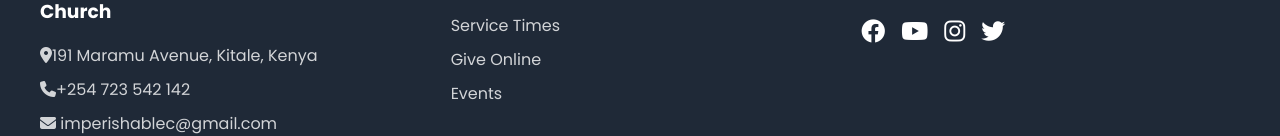
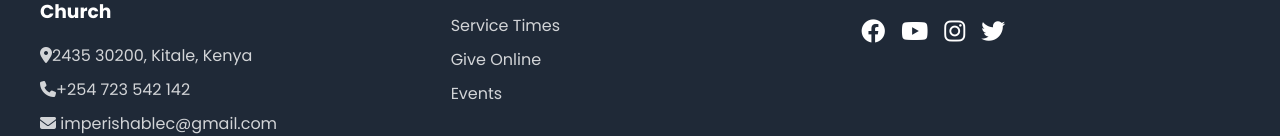
Before and after one commit to isaacnyongesa459-jpg/imperishable-church-website, a plain HTML site: page donate.html in a window 1280 px wide. Shown: the part 3096-3232 px from the top of the page. Drawn offline with Linux system fonts and the light colour scheme.

Commit message:
Update donate.html

```diff
--- a/donate.html
+++ b/donate.html
@@ -588,7 +588,7 @@
         <div class="footer-content">
             <div class="footer-section">
                 <h3>Imperishable Crown Bible Baptist Church</h3>
-                <p><i class="fas fa-map-marker-alt"></i>191 Maramu Avenue, Kitale, Kenya</p>
+                <p><i class="fas fa-map-marker-alt"></i>2435 30200, Kitale, Kenya</p>
                 <p><i class="fas fa-phone"></i>+254 723 542 142</p>
                 <p><i class="fas fa-envelope"></i> imperishablec@gmail.com</p>
             </div>
```
